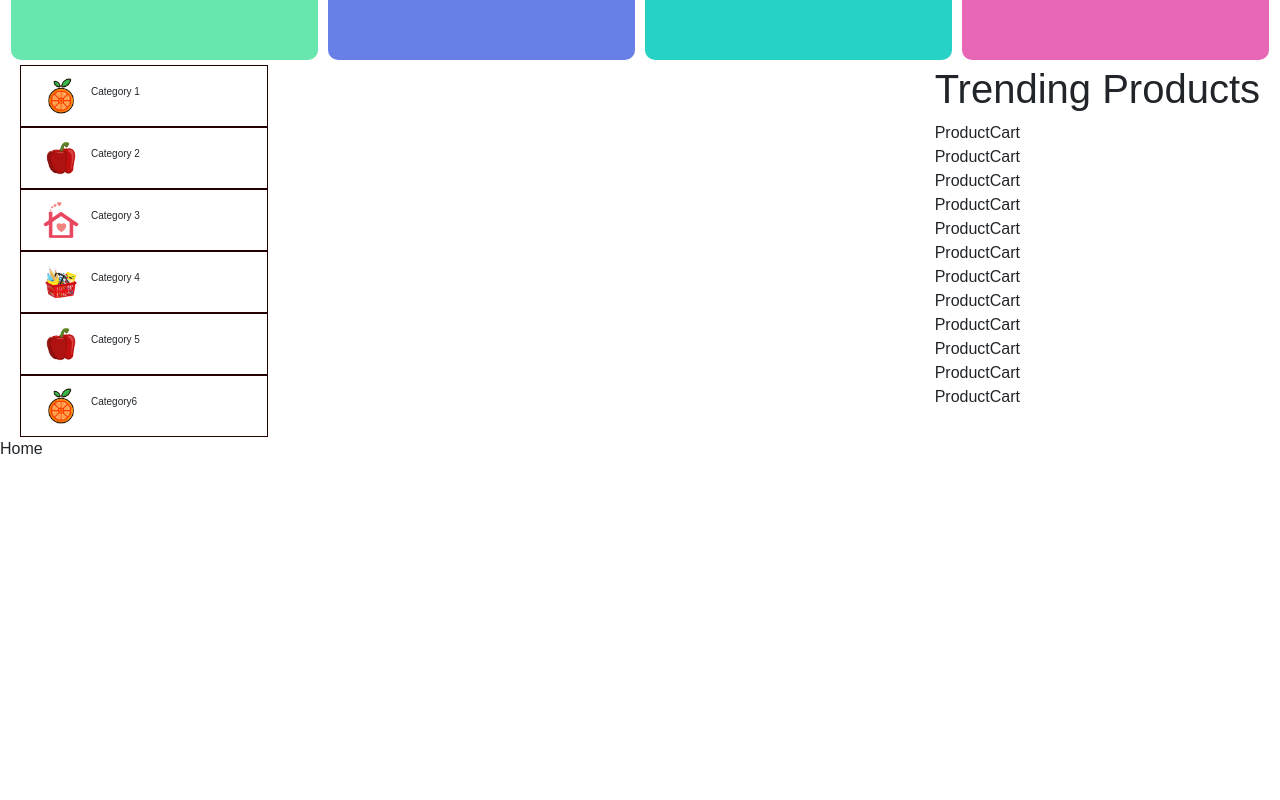
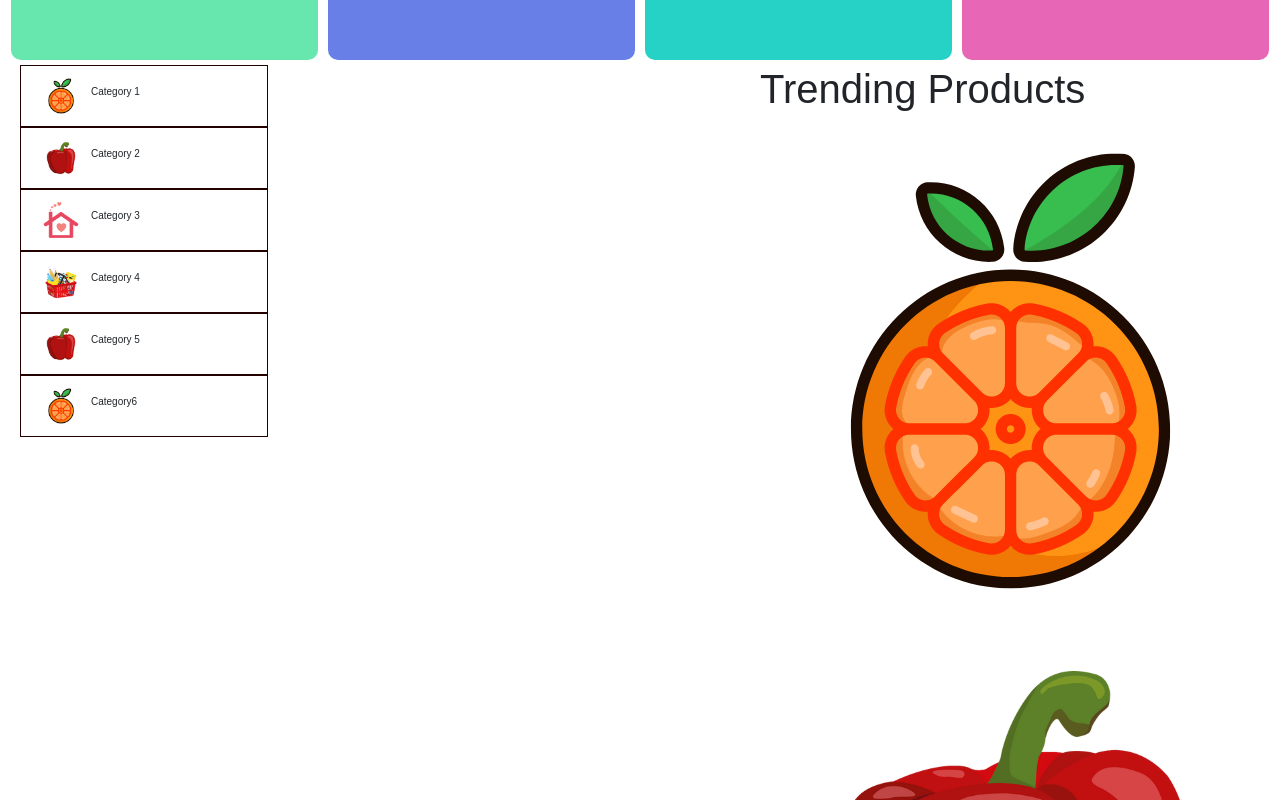
Before and after one commit to Supsource/BuyIT, a React (Create React App) app: page / in a window 1280 px wide. Shown: the part 860-1660 px from the top of the page. Before the commit the page ends 1321 px from the top, so only its background shows below. Built offline with nearby package versions, Linux system fonts and the light colour scheme.

Commit message:
update trending products screen

```diff
--- a/src/Components/Product/ProductCart.js
+++ b/src/Components/Product/ProductCart.js
@@ -1,8 +1,15 @@
 import React from 'react'
 
-const ProductCart = () => {
+const ProductCart = ({data}) => {
   return (
-    <div>ProductCart</div>
+    <div className='product'>
+        <div className='s1'>
+            <img src={data.productimgage} alt={'no img'} />
+        </div>
+        <div className='s2'></div>
+        <div className='s3'></div>
+        <div className='addbtn'> </div>
+    </div>
   )
 }
 
```
